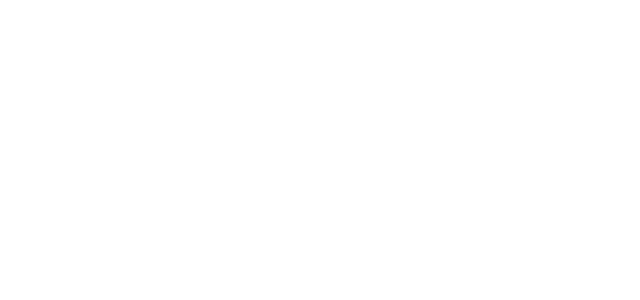
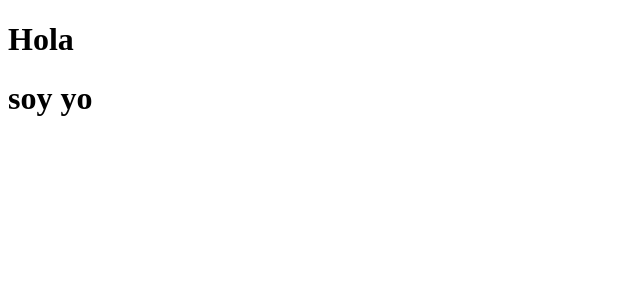
Before and after one commit to rudyminaya/mi-CV, a Next.js app: page / in a window 1280 px wide. Shown: the top 300 px of the page, without its empty margins (0-640 px from the left). Built offline with nearby package versions, Linux system fonts and the light colour scheme.

Commit message:
iniciando titulos

```diff
--- a/components/Titulos.jsx
+++ b/components/Titulos.jsx
@@ -1 +1,10 @@
 import React from 'react';
+const Titulo = (props) => {
+    return (
+        <div>
+            <h1>{props.textoEstatico}</h1><h1>{props.textoAnimado}</h1>
+        </div>
+    )
+}
+
+export default Titulo;
--- a/pages/index.js
+++ b/pages/index.js
@@ -1,12 +1,13 @@
 import Head from 'next/head'
 import { FaDivide } from 'react-icons/fa'
 import Button from '../components/Button'
+import Titulo from '../components/Titulos'
 import styles from '../styles/Home.module.css'
 
 export default function Home() {
     return (
         <div>
-
+            <Titulo textoEstatico="Hola" textoAnimado="soy yo"></Titulo>
         </div>
     )
 }
```
